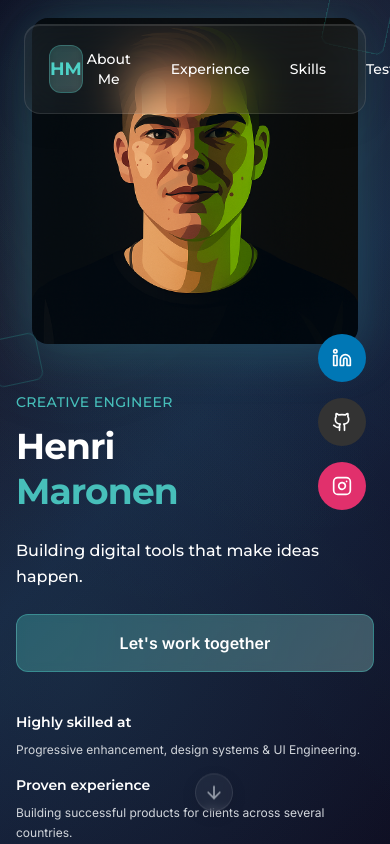
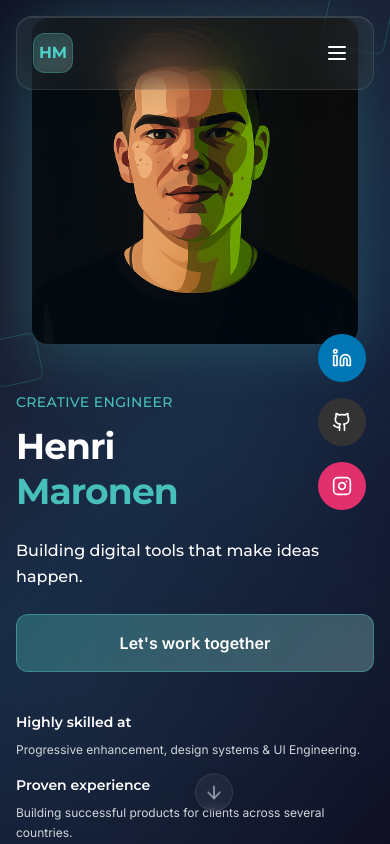
Before and after one commit to HenronenGIT/hmaronen-homepage, a React (Vite) app: page / in a window 390 px wide. Shown: the top 844 px of the page. Built offline with nearby package versions, Linux system fonts and the light colour scheme.

Commit message:
Fix: Implement hamburger menu for mobile navigation
Implement hamburger menu for mobile navigation to improve responsiveness.

```diff
--- a/src/components/Navigation.tsx
+++ b/src/components/Navigation.tsx
@@ -1,8 +1,11 @@
+
+import { Menu, X } from "lucide-react";
 import { useEffect, useState } from "react";
 
 const Navigation = () => {
   const [isVisible, setIsVisible] = useState(true);
   const [lastScrollY, setLastScrollY] = useState(0);
+  const [isMobileMenuOpen, setIsMobileMenuOpen] = useState(false);
 
   const navItems = [
     { name: "About Me", href: "#about" },
@@ -38,10 +41,16 @@ const Navigation = () => {
     if (element) {
       element.scrollIntoView({ behavior: "smooth" });
     }
+    setIsMobileMenuOpen(false); // Close mobile menu after navigation
   };
 
   const handleLogoClick = () => {
     window.scrollTo({ top: 0, behavior: "smooth" });
+    setIsMobileMenuOpen(false);
+  };
+
+  const toggleMobileMenu = () => {
+    setIsMobileMenuOpen(!isMobileMenuOpen);
   };
 
   return (
@@ -51,9 +60,9 @@ const Navigation = () => {
       }`}
     >
       {/* Glass morphism container */}
-      <div className="mx-6 mt-6 mb-2">
+      <div className="mx-4 sm:mx-6 mt-4 sm:mt-6 mb-2">
         <div
-          className="flex items-center justify-between px-6 py-4 rounded-2xl border backdrop-blur-xl transition-all duration-300 hover:backdrop-blur-2xl"
+          className="flex items-center justify-between px-4 sm:px-6 py-4 rounded-2xl border backdrop-blur-xl transition-all duration-300 hover:backdrop-blur-2xl"
           style={{
             background: "rgba(255, 255, 255, 0.05)",
             borderColor: "rgba(255, 255, 255, 0.1)",
@@ -64,7 +73,7 @@ const Navigation = () => {
           {/* Logo */}
           <button
             onClick={handleLogoClick}
-            className="group flex items-center justify-center w-12 h-12 rounded-xl border backdrop-blur-sm transition-all duration-300 hover:scale-110"
+            className="group flex items-center justify-center w-10 h-10 sm:w-12 sm:h-12 rounded-xl border backdrop-blur-sm transition-all duration-300 hover:scale-110"
             style={{
               background:
                 "linear-gradient(135deg, rgba(79, 209, 199, 0.2) 0%, rgba(175, 235, 231, 0.2) 100%)",
@@ -81,15 +90,15 @@ const Navigation = () => {
             }}
           >
             <span
-              className="font-bold text-lg font-heading group-hover:scale-110 transition-transform duration-300"
+              className="font-bold text-base sm:text-lg font-heading group-hover:scale-110 transition-transform duration-300"
               style={{ color: "#4FD1C7" }}
             >
               HM
             </span>
           </button>
 
-          {/* Navigation items */}
-          <div className="flex items-center space-x-8">
+          {/* Desktop Navigation items */}
+          <div className="hidden md:flex items-center space-x-8">
             {navItems.map((item, index) => (
               <button
                 key={index}
@@ -115,7 +124,44 @@ const Navigation = () => {
               </button>
             ))}
           </div>
+
+          {/* Mobile Hamburger Menu Button */}
+          <button
+            onClick={toggleMobileMenu}
+            className="md:hidden p-2 text-white hover:text-teal-400 transition-colors duration-300"
+          >
+            {isMobileMenuOpen ? (
+              <X className="w-6 h-6" />
+            ) : (
+              <Menu className="w-6 h-6" />
+            )}
+          </button>
         </div>
+
+        {/* Mobile Menu */}
+        {isMobileMenuOpen && (
+          <div
+            className="md:hidden mt-2 rounded-2xl border backdrop-blur-xl transition-all duration-300"
+            style={{
+              background: "rgba(255, 255, 255, 0.05)",
+              borderColor: "rgba(255, 255, 255, 0.1)",
+              boxShadow:
+                "0 8px 32px rgba(0, 0, 0, 0.1), inset 0 1px 0 rgba(255, 255, 255, 0.1)",
+            }}
+          >
+            <div className="flex flex-col space-y-2 p-4">
+              {navItems.map((item, index) => (
+                <button
+                  key={index}
+                  onClick={() => handleNavClick(item.href)}
+                  className="text-left text-white hover:text-teal-400 transition-all duration-300 font-heading text-sm font-medium py-3 px-2 rounded-lg hover:bg-white/5"
+                >
+                  {item.name}
+                </button>
+              ))}
+            </div>
+          </div>
+        )}
       </div>
     </nav>
   );
```
